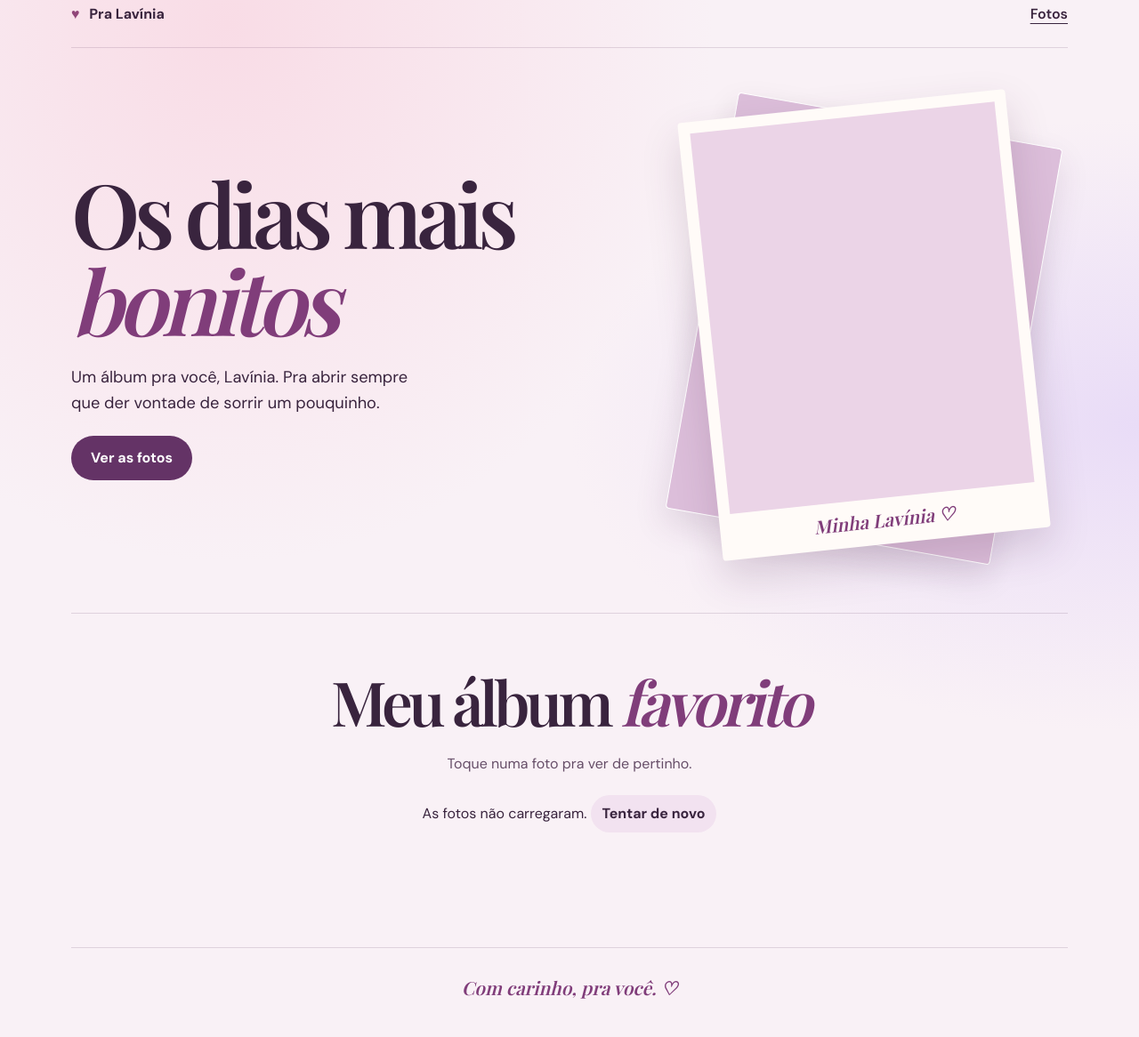
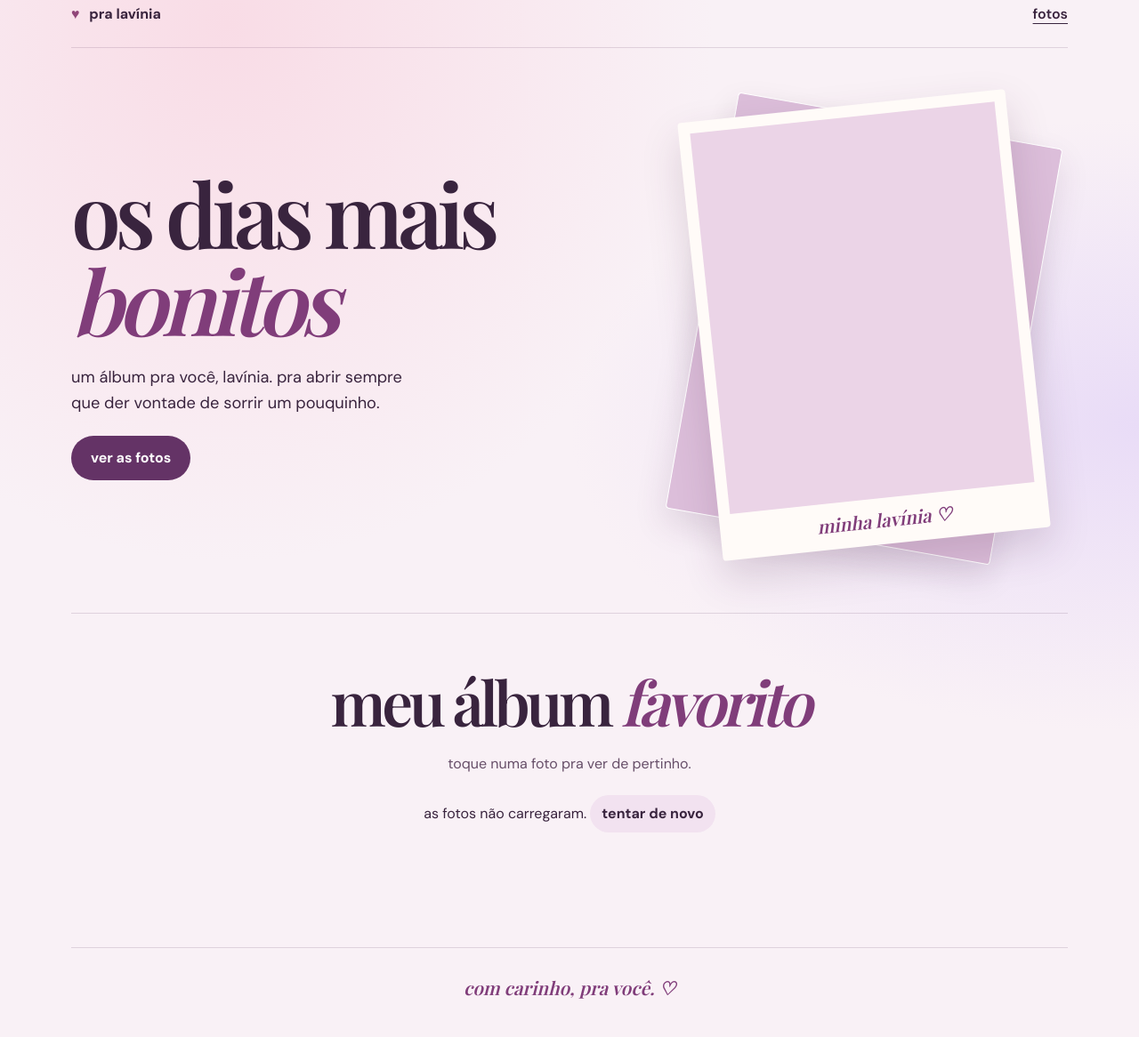
Before and after one commit to mingauzx/lavinia, a plain HTML site: page index.html in a window 1280 px wide. Shown: the part 21-1187 px from the top of the page at 89% size. Drawn offline with nearby package versions, Linux system fonts and the light colour scheme; no server answers; a web font is replaced by a local one.

Commit message:
Deixa os textos do álbum em minúsculas

```diff
--- a/index.html
+++ b/index.html
@@ -4,8 +4,8 @@
 <meta charset="utf-8">
 <meta name="viewport" content="width=device-width,initial-scale=1">
 <meta name="theme-color" content="#f6edf7">
-<meta name="description" content="Um álbum de fotos feito com carinho pra Lavínia.">
-<title>Os dias mais bonitos · Lavínia</title>
+<meta name="description" content="um álbum de fotos feito com carinho pra lavínia.">
+<title>os dias mais bonitos · lavínia</title>
 <style>
 @import url('https://fonts.googleapis.com/css2?family=DM+Sans:wght@400;500;600;700&family=Playfair+Display:ital,wght@0,600;1,600&display=swap');
 *{box-sizing:border-box}html{scroll-behavior:smooth}body{margin:0;color:#39243e;background:radial-gradient(ellipse at 20% 4%,#f9dce6,transparent 34rem),radial-gradient(ellipse at 100% 42%,#e9dcf7,transparent 40rem),#f9f1f6;font:1rem/1.6 'DM Sans',sans-serif}
@@ -20,17 +20,17 @@ button,a{-webkit-tap-highlight-color:transparent}button{font:inherit;color:inher
 </head>
 <body>
 <div class="wrap">
-<header><a class="brand" href="#inicio"><span aria-hidden="true">♥</span> Pra Lavínia</a><a href="#album">Fotos</a></header>
+<header><a class="brand" href="#inicio"><span aria-hidden="true">♥</span> pra lavínia</a><a href="#album">fotos</a></header>
 <main id="inicio">
 <section class="hero" aria-labelledby="title">
-<div class="hero-copy"><h1 id="title">Os dias mais <em>bonitos</em></h1><p>Um álbum pra você, Lavínia. Pra abrir sempre que der vontade de sorrir um pouquinho.</p><a class="pill" href="#album">Ver as fotos</a></div>
-<div class="cover"><figure><div id="cover-image" class="cover-photo" aria-hidden="true"></div><figcaption>Minha Lavínia ♡</figcaption></figure></div>
+<div class="hero-copy"><h1 id="title">os dias mais <em>bonitos</em></h1><p>um álbum pra você, lavínia. pra abrir sempre que der vontade de sorrir um pouquinho.</p><a class="pill" href="#album">ver as fotos</a></div>
+<div class="cover"><figure><div id="cover-image" class="cover-photo" aria-hidden="true"></div><figcaption>minha lavínia ♡</figcaption></figure></div>
 </section>
-<section id="album" class="album" aria-labelledby="album-title"><div class="album-head"><h2 id="album-title">Meu álbum <em>favorito</em></h2><p>Toque numa foto pra ver de pertinho.</p></div><p id="status" role="status">Carregando fotos…</p><div class="grid" id="photos"></div></section>
+<section id="album" class="album" aria-labelledby="album-title"><div class="album-head"><h2 id="album-title">meu álbum <em>favorito</em></h2><p>toque numa foto pra ver de pertinho.</p></div><p id="status" role="status">carregando fotos…</p><div class="grid" id="photos"></div></section>
 </main>
-<footer>Com carinho, pra você. ♡</footer>
+<footer>com carinho, pra você. ♡</footer>
 </div>
-<dialog id="viewer" aria-label="Foto ampliada"><img id="large-photo" alt=""><div class="controls"><button id="previous" type="button">Anterior</button><span id="count" aria-live="polite"></span><button id="next" type="button">Próxima</button><form method="dialog"><button>Fechar</button></form></div></dialog>
+<dialog id="viewer" aria-label="foto ampliada"><img id="large-photo" alt=""><div class="controls"><button id="previous" type="button">anterior</button><span id="count" aria-live="polite"></span><button id="next" type="button">próxima</button><form method="dialog"><button>fechar</button></form></div></dialog>
 <script>
 const grid = document.querySelector('#photos')
 const status = document.querySelector('#status')
@@ -43,12 +43,12 @@ let active = 0
 function showPhoto(index) {
   active = (index + photos.length) % photos.length
   large.src = photos[active]
-  large.alt = 'Foto ' + (active + 1) + ' da Lavínia'
+  large.alt = 'foto ' + (active + 1) + ' da lavínia'
   count.textContent = (active + 1) + ' / ' + photos.length
 }
 
 async function loadPhotos() {
-  status.textContent = 'Carregando fotos…'
+  status.textContent = 'carregando fotos…'
   try {
     const response = await fetch("WhatsApp%20Unknown%202026-11-20%20at%2014.00.54.zip")
     if (!response.ok) throw new Error('Arquivo indisponível')
@@ -78,7 +78,7 @@ async function loadPhotos() {
     const cover = document.createElement('img')
     cover.className = 'cover-photo'
     cover.src = photos[0]
-    cover.alt = 'Lavínia, na foto de capa'
+    cover.alt = 'lavínia, na foto de capa'
     document.querySelector('#cover-image').replaceWith(cover)
     photos.forEach((src, index) => {
       const tile = document.createElement('div')
@@ -89,9 +89,9 @@ async function loadPhotos() {
       tile.style.setProperty('--delay', (index * 55) + 'ms')
       button.className = 'polaroid'
       button.type = 'button'
-      button.setAttribute('aria-label', 'Ampliar foto ' + (index + 1))
+      button.setAttribute('aria-label', 'ampliar foto ' + (index + 1))
       img.src = src
-      img.alt = 'Foto ' + (index + 1) + ' da Lavínia'
+      img.alt = 'foto ' + (index + 1) + ' da lavínia'
       img.loading = 'lazy'
       img.decoding = 'async'
       heart.textContent = '♡'
@@ -104,11 +104,11 @@ async function loadPhotos() {
     status.textContent = ''
     status.hidden = true
   } catch {
-    status.textContent = 'As fotos não carregaram. '
+    status.textContent = 'as fotos não carregaram. '
     const retry = document.createElement('button')
     retry.type = 'button'
     retry.className = 'retry'
-    retry.textContent = 'Tentar de novo'
+    retry.textContent = 'tentar de novo'
     retry.addEventListener('click', loadPhotos)
     status.append(retry)
   }
```
